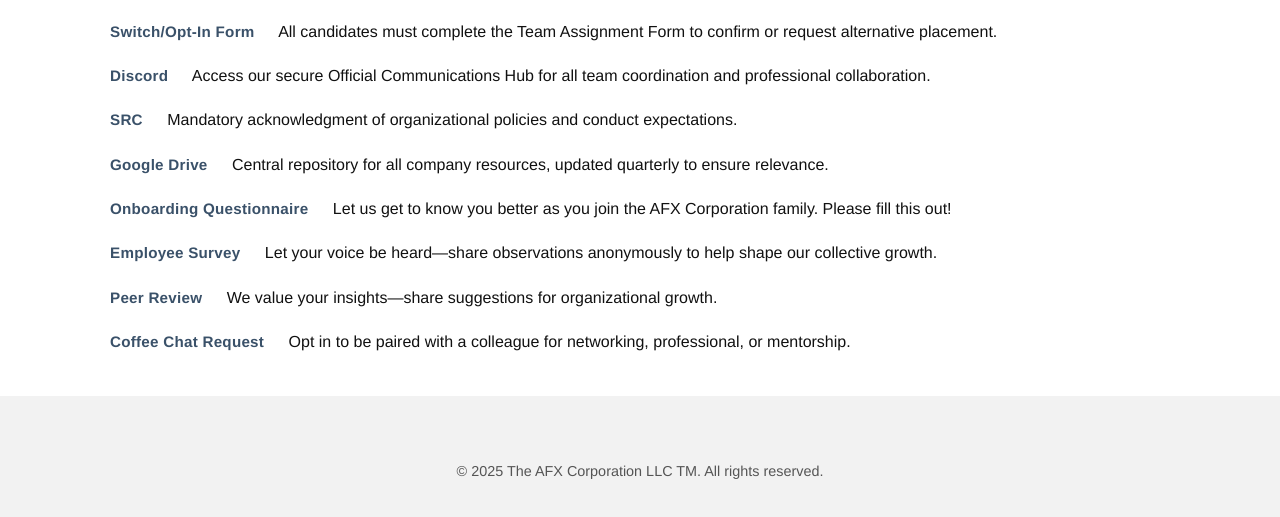
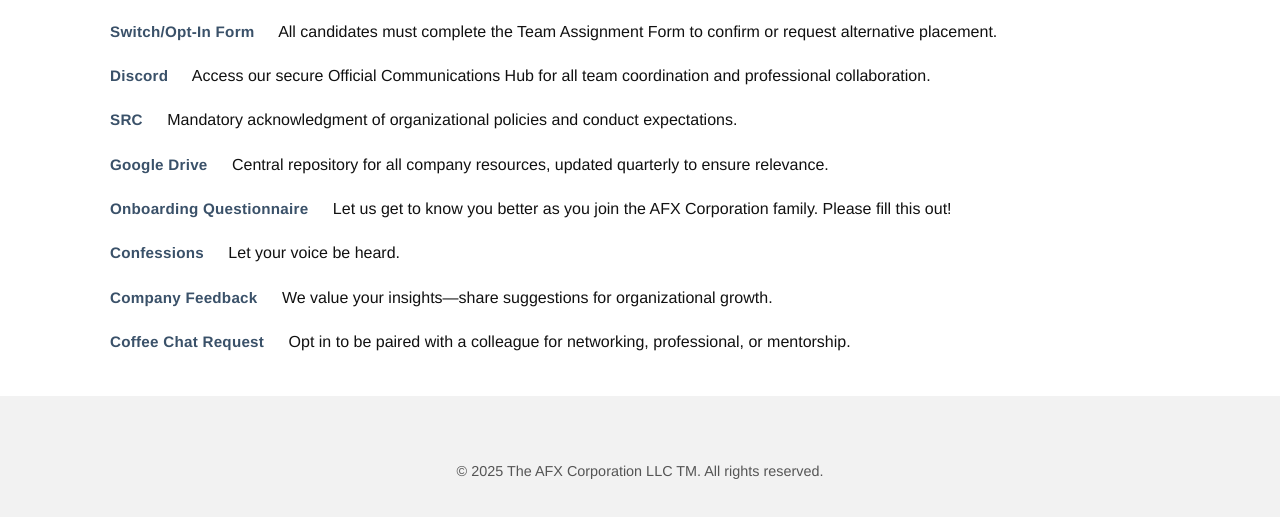
Before and after one commit to ronwang1122/ronwang1122.github.io, a plain HTML site: page contact.html in a window 1280 px wide. Shown: the part 983-1500 px from the top of the page. Drawn offline with Linux system fonts and the light colour scheme.

Commit message:
update form names

```diff
--- a/contact.html
+++ b/contact.html
@@ -87,16 +87,16 @@
            rel="noopener noreferrer"
            target="_blank"
            class="contact-link">
-            Employee Survey
+            Confessions
         </a>
-        <span class="link-desc">Let your voice be heard—share observations anonymously to help shape our collective growth.</span>
+        <span class="link-desc">Let your voice be heard.</span>
     </div>
     <div class="link-pair">
         <a href="https://docs.google.com/forms/d/e/1FAIpQLScrc54eOeSbBqRgInMwOpDCPJB47jRuWd4xNv1TCQQuXNHyew/viewform"
            rel="noopener noreferrer"
            target="_blank"
            class="contact-link">
-            Peer Review
+            Company Feedback
         </a>
         <span class="link-desc">We value your insights—share suggestions for organizational growth.</span>
     </div>
```
